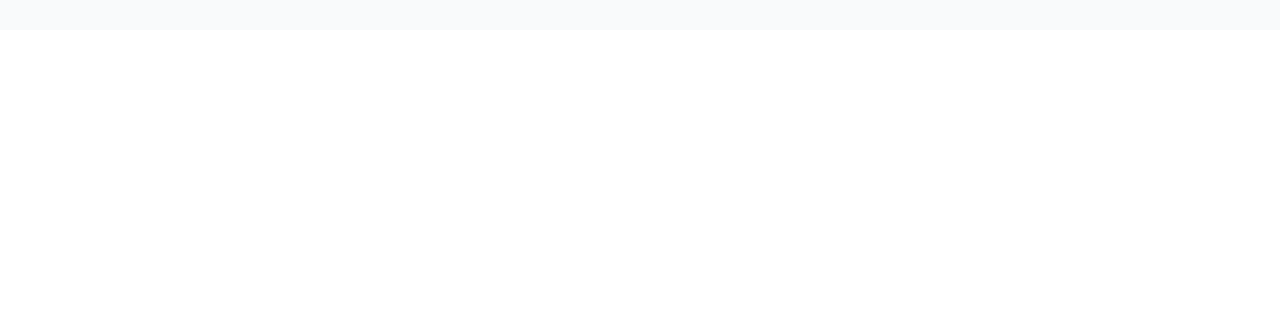
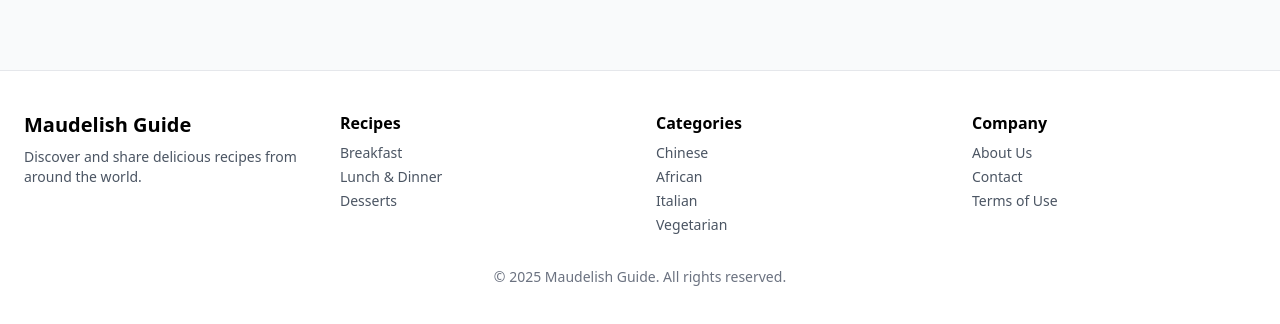
Before and after one commit to MaudleenTech/Recipe-Finder, a React (Vite) app in the folder Recipe-Finder/: page / in a window 1280 px wide. Shown: the part 962-1286 px from the top of the page. Before the commit the page ends 992 px from the top, so only its background shows below. Built offline with nearby package versions, Linux system fonts and the light colour scheme; no server answers.

Commit message:
Add Footer section

```diff
--- a/Recipe-Finder/src/components/HomePage.jsx
+++ b/Recipe-Finder/src/components/HomePage.jsx
@@ -115,6 +115,55 @@ const HomePage = () => {
           ))}
         </div>
       </section>
+
+      {/* Footer */}
+      <footer className="bg-white border-t mt-10 py-10 px-6">
+        <div className="container mx-auto grid grid-cols-1 md:grid-cols-4 gap-8">
+
+          {/* Brand */}
+          <div>
+            <h3 className="text-xl font-bold mb-2">Maudelish Guide</h3>
+            <p className="text-gray-600 text-sm">
+              Discover and share delicious recipes from around the world.
+            </p>
+          </div>
+
+          {/* Recipes */}
+          <div>
+            <h4 className="font-semibold mb-2">Recipes</h4>
+            <ul className="space-y-1 text-gray-600 text-sm">
+              <li>Breakfast</li>
+              <li>Lunch & Dinner</li>
+              <li>Desserts</li>
+            </ul>
+          </div>
+
+          {/* Categories */}
+          <div>
+            <h4 className="font-semibold mb-2">Categories</h4>
+            <ul className="space-y-1 text-gray-600 text-sm">
+              <li>Chinese</li>
+              <li>African</li>
+              <li>Italian</li>
+              <li>Vegetarian</li>
+            </ul>
+          </div>
+
+          {/* Company */}
+          <div>
+            <h4 className="font-semibold mb-2">Company</h4>
+            <ul className="space-y-1 text-gray-600 text-sm">
+              <li>About Us</li>
+              <li>Contact</li>
+              <li>Terms of Use</li>
+            </ul>
+          </div>
+        </div>
+
+        <p className="text-center text-gray-500 text-sm mt-8">
+          © {new Date().getFullYear()} Maudelish Guide. All rights reserved.
+        </p>
+      </footer>
     </div>
   );
 };
```
